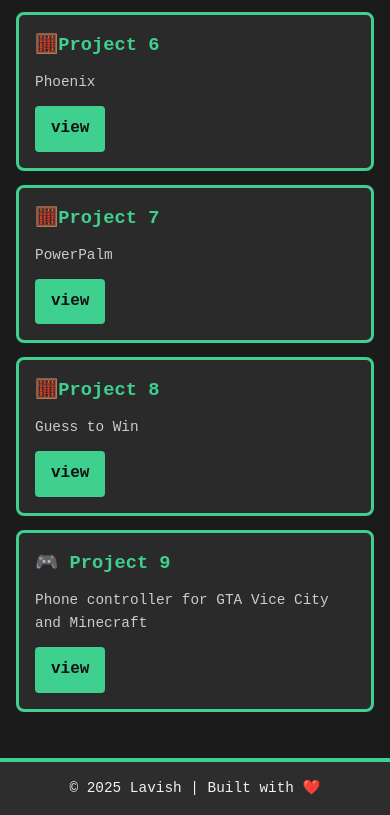
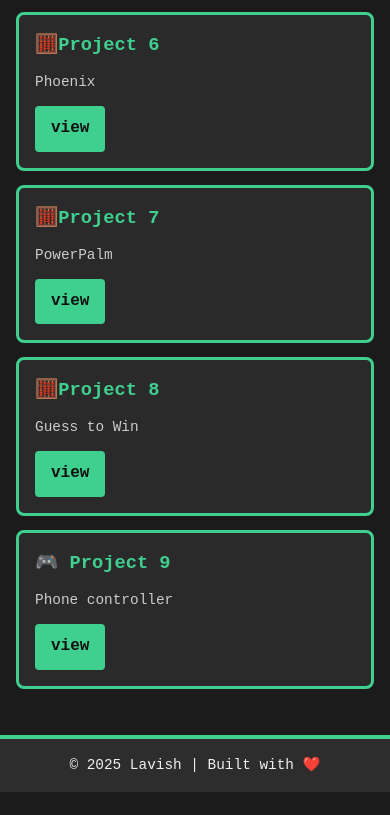
Before and after one commit to phoenix001op/My-website, a browser extension: page projects.html in a window 390 px wide. Shown: the part 986-1801 px from the top of the page. After the commit the page ends 1778 px from the top, so only its background shows below. Drawn offline with Linux system fonts and the light colour scheme.

Commit message:
Project 9: name it Phone controller
Co-Authored-By: Claude Sonnet 5.5 <noreply@anthropic.com>
Claude-Session: https://claude.ai/code/session_01NNTfqhLQVx6cgwechz4o59

```diff
--- a/projects.html
+++ b/projects.html
@@ -59,7 +59,7 @@
     </div>
     <div class="card">
       <h3>🎮 Project 9</h3>
-      <p>Phone controller for GTA Vice City and Minecraft</p>
+      <p>Phone controller</p>
       <a href="https://virtual-controller-u4sh.onrender.com" class="btn" target="_blank" rel="noopener">view</a>
     </div>
   </section>
```
